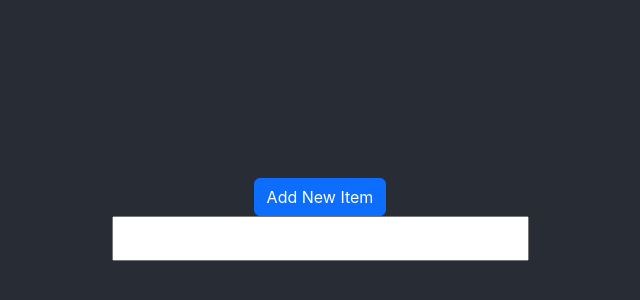
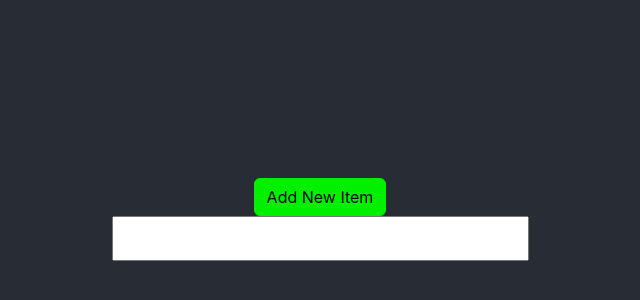
Before and after one commit to mickelson-classroom/list-detail-site-Stormgate1998, a React (Create React App) app in the folder listdetailsite/: page / in a window 1280 px wide. Shown: the part 182-482 px from the top of the page, without its empty margins (320-960 px from the left). Built offline with nearby package versions, Linux system fonts and the light colour scheme.

Commit message:
added bootstrap

```diff
--- /dev/null
+++ b/listdetailsite/src/assets/custom.scss
@@ -0,0 +1,3 @@
+$primary: #00F000;
+
+@import "../../node_modules/bootstrap/scss/bootstrap";
--- a/listdetailsite/src/index.tsx
+++ b/listdetailsite/src/index.tsx
@@ -1,7 +1,8 @@
 import React from 'react';
 import ReactDOM from 'react-dom/client';
 import "bootstrap"
-import "bootstrap/dist/css/bootstrap.min.css"
+//import "bootstrap/dist/css/bootstrap.min.css"
+import './assets/custom.scss'
 import './index.css';
 import App from './App';
 
```
